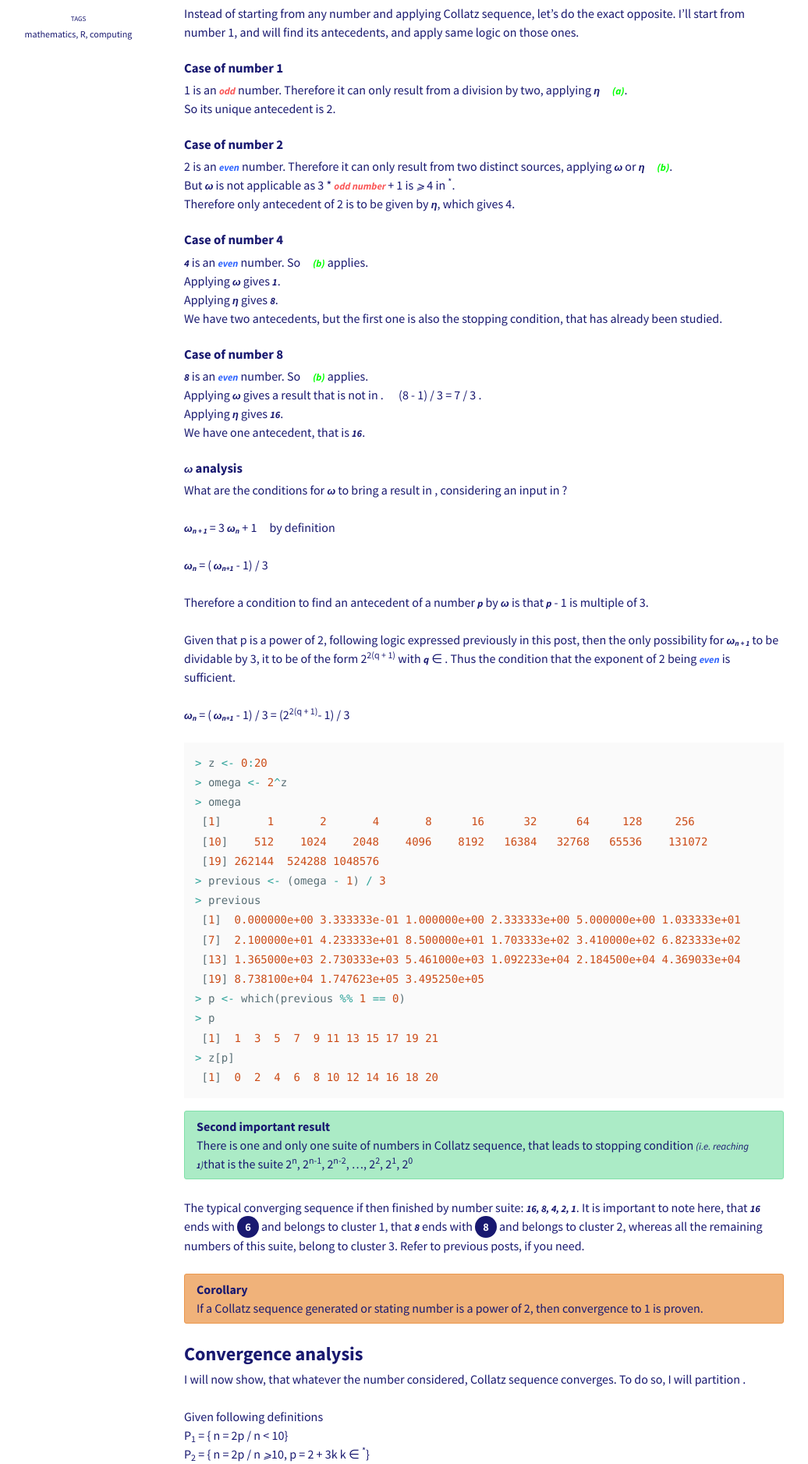
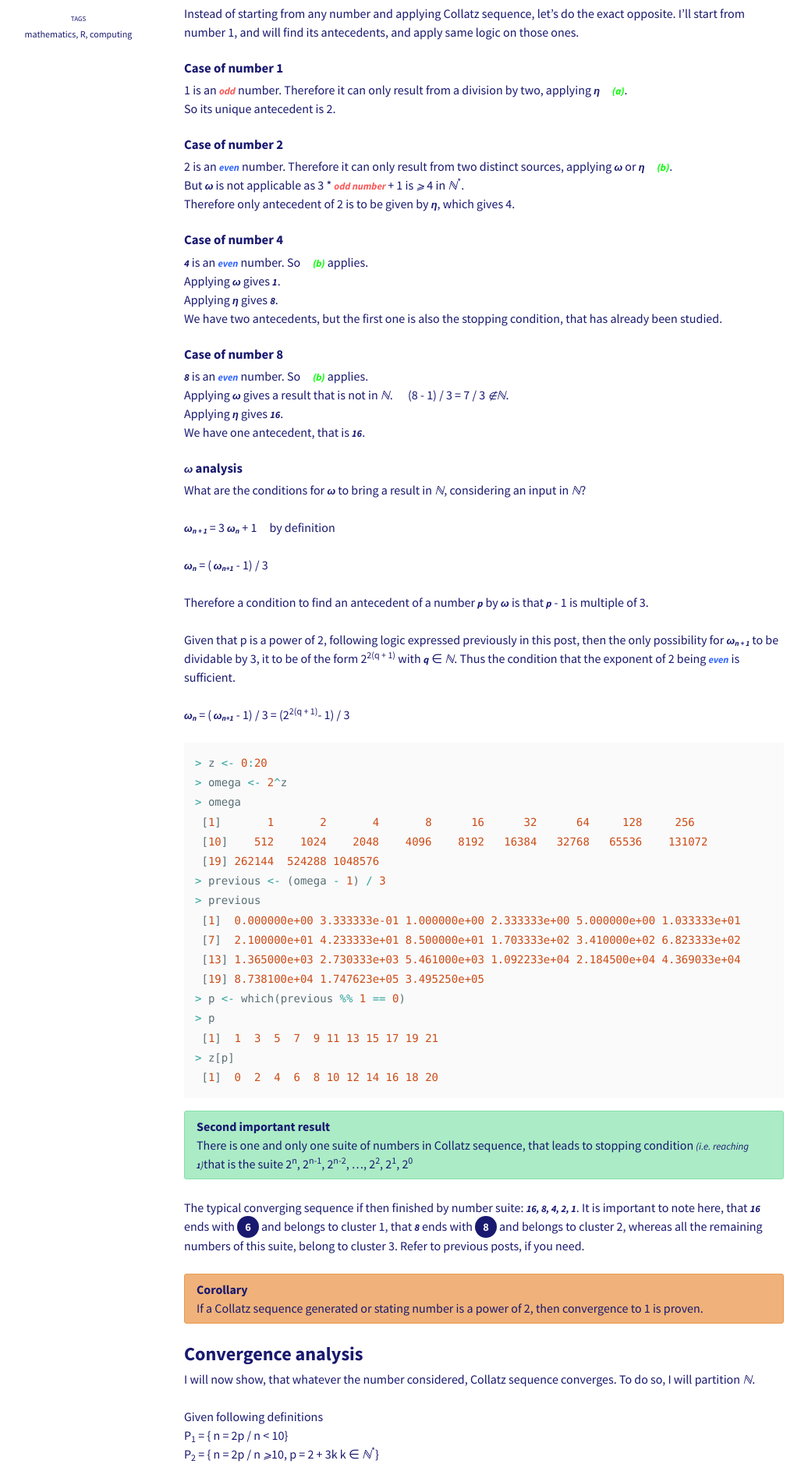
Before and after one commit to neonira/neonira.github.io, a Jekyll site: the page built from _posts/2018-06-16-CollatzSequence.md, in a window 1280 px wide. Shown: the part 679-2556 px from the top of the page at 78% size, without its empty margins (131-1167 px from the left). Built offline with Jekyll 4.4.1, drawn with Linux system fonts in a browser that asks for light colours; nearby versions of some CDN libraries; comment, search, counter and statistics services are not loaded.

Commit message:
add saas

```diff
--- a/_sass/so-simple/_base.scss
+++ b/_sass/so-simple/_base.scss
@@ -133,6 +133,10 @@
 cite.math_le:before { content: '\2A7D'; }
 cite.math_gt:before { content: '\003E'; }
 cite.math_lt:before { content: '\003C'; }
+cite.math_N:before { content: '\2115'; font-size: 1.2em; }
+cite.math_notin:before { content: '\2209'; }
+cite.math_union:before { content: '\222A'; font-size: 1.2em; }
+cite.math_intersection:before { content: '\2229'; font-size: 1.2em; }
 
 cite.step { font-size: 1.1em; font-style:oblique; font-weight: bold; color: #9A2EFE; }
 
```
